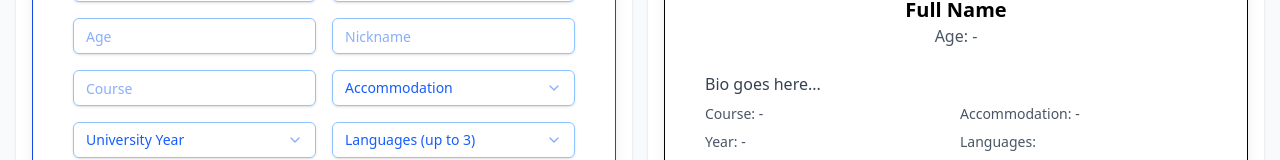
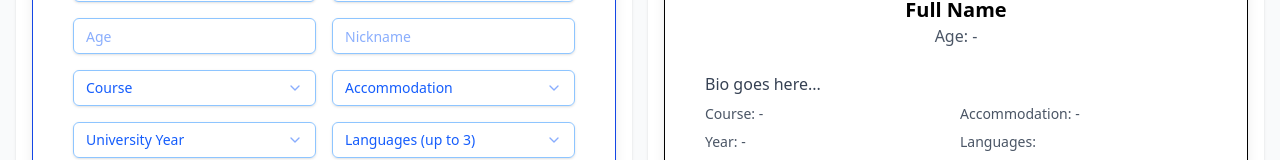
Before and after one commit to birat1/Surreal, a React (Vite) app: page /user-profile in a window 1280 px wide. Shown: the part 265-425 px from the top of the page. Built offline with nearby package versions, Linux system fonts and the light colour scheme; sample sign-in values are in the browser's storage.

Commit message:
user profile form fields refactored for single select and multi select fields

```diff
--- a/src/components/UserProfileForm.tsx
+++ b/src/components/UserProfileForm.tsx
@@ -21,6 +21,7 @@ import {
   ETHNICITIES,
   SPORTS,
   SOCIETIES,
+  COURSES,
 } from "@/data/dummy_data";
 
 const UserProfileForm: React.FC<UserProfileFormProps> = ({
@@ -152,13 +153,37 @@ const UserProfileForm: React.FC<UserProfileFormProps> = ({
             className="border-blue-300 text-blue-600 focus:ring-blue-500"
           />
 
-          <Input
-            name="course"
-            placeholder="Course"
+          {/*Course */}
+          <Select
             value={formData.course}
-            onChange={handleChange}
-            className="border-blue-300 text-blue-600 focus:ring-blue-500"
-          />
+            onValueChange={(value) =>
+              setFormData({ ...formData, course: value })
+            }
+          >
+            <SelectTrigger className="w-full border-blue-300 text-blue-600 focus:ring-blue-500">
+              <SelectValue placeholder="Course" />
+            </SelectTrigger>
+
+            <SelectContent
+              className="bg-white border border-gray-200 rounded-md shadow-lg text-blue-600
+             max-h-48 overflow-y-auto"
+            >
+              <SelectGroup>
+                <SelectLabel className="text-blue-700 text-xs px-2">
+                  Course
+                </SelectLabel>
+                {COURSES.map((course) => (
+                  <SelectItem
+                    key={course}
+                    value={course}
+                    className="cursor-pointer hover:bg-blue-100 hover:text-blue-700"
+                  >
+                    {course}
+                  </SelectItem>
+                ))}
+              </SelectGroup>
+            </SelectContent>
+          </Select>
 
           {/*accommodations */}
           <Select
@@ -439,7 +464,7 @@ const UserProfileForm: React.FC<UserProfileFormProps> = ({
                   {society}
                   <button
                     className="ml-2 text-blue-700 hover:text-red-600 font-bold"
-                    onClick={() => handleRemoveItem("sports", society)}
+                    onClick={() => handleRemoveItem("societies", society)}
                   >
                     ×
                   </button>
```
